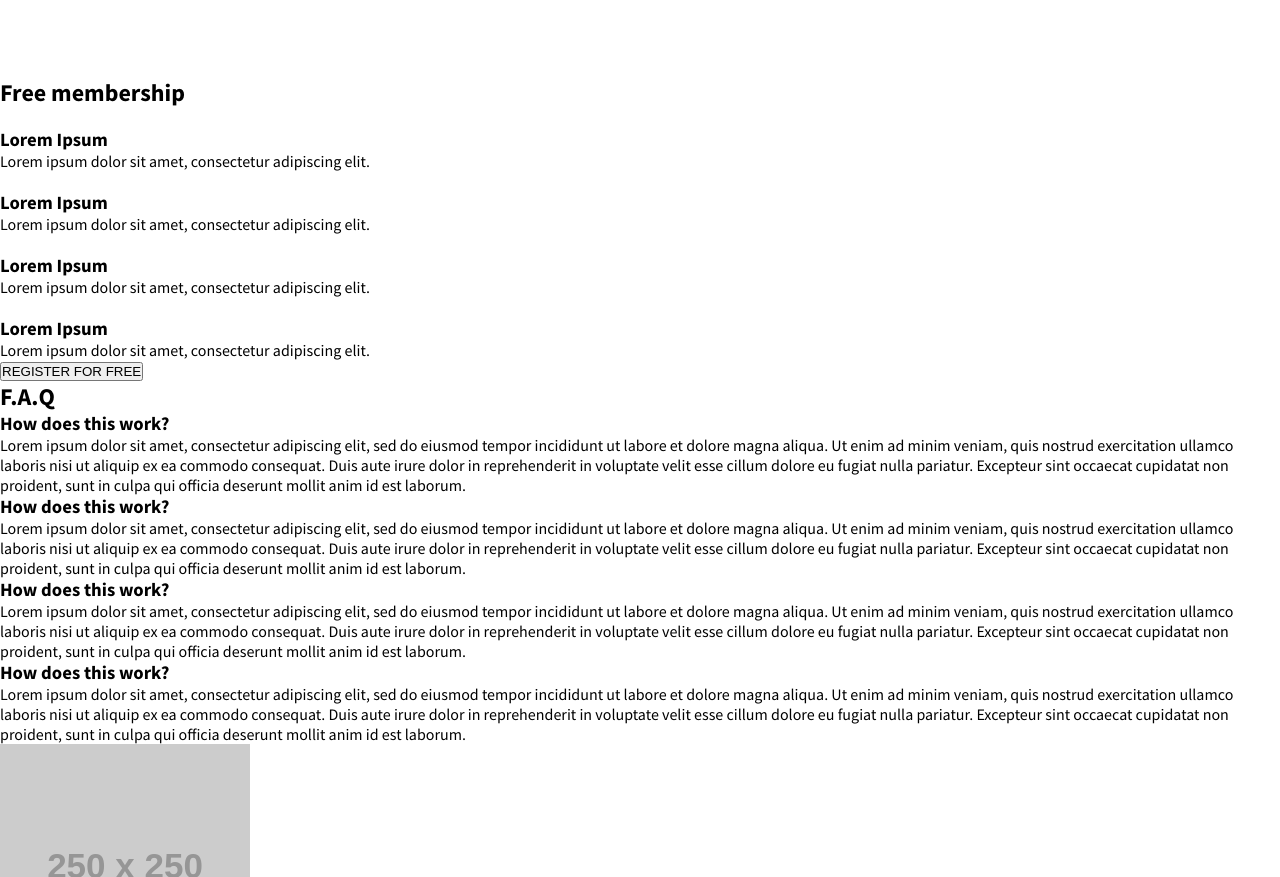
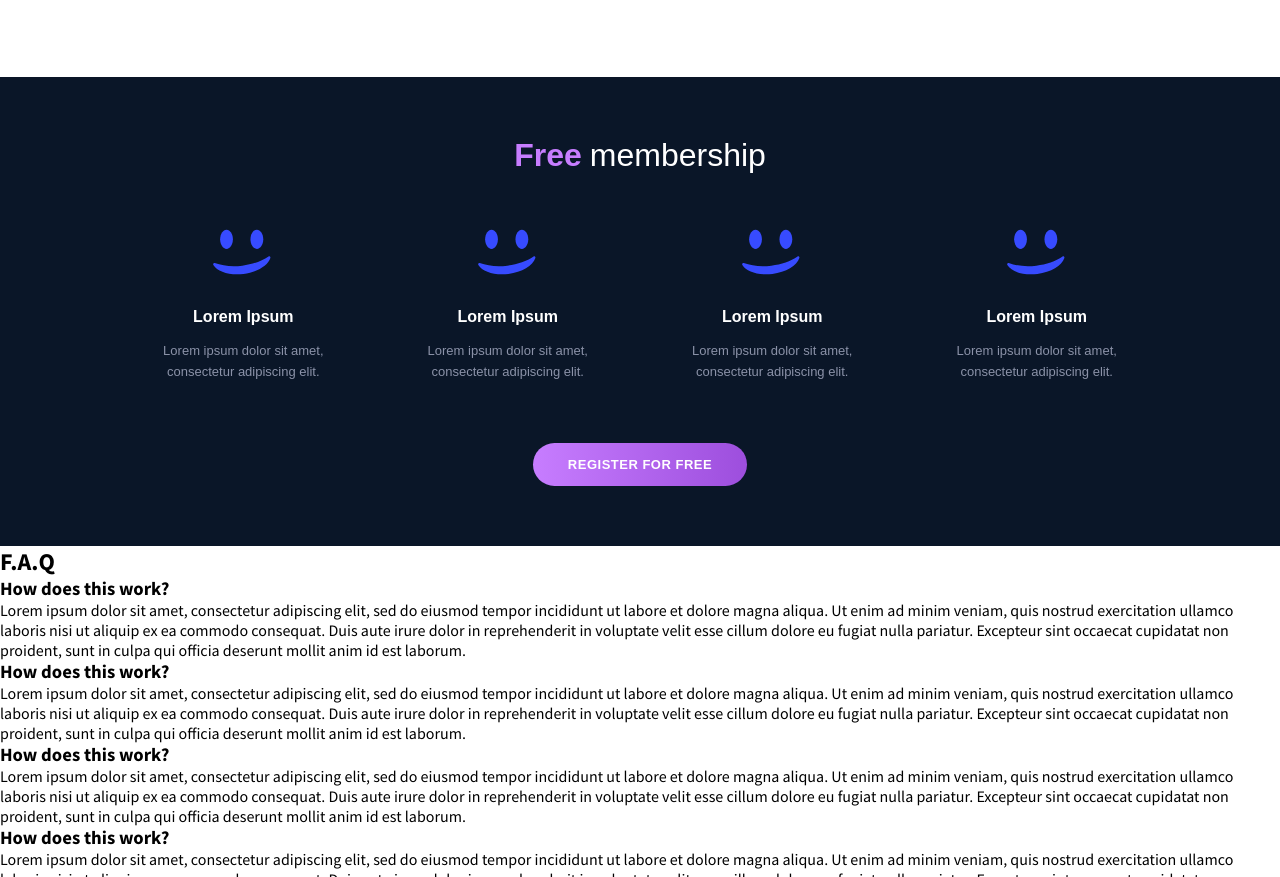
Before and after one commit to dev-baff/alx_html_css, a plain HTML site: page css_advanced/index.html in a window 1280 px wide. Shown: the part 1603-2480 px from the top of the page. Drawn offline with Linux system fonts and the light colour scheme; placeholder pictures from the web are drawn by us.

Commit message:
feat: add membership section

```diff
--- a/css_advanced/index.html
+++ b/css_advanced/index.html
@@ -177,25 +177,25 @@
           <p>8 min</p>
         </div>
       </section>
-      <section>
-        <h2>Free membership</h2>
+      <section class="membership">
+        <h2>membership</h2>
         <div>
-          <img src="./images/smile.svg" alt="" />
+          <img src="logo1.svg" alt="Logo" />
           <h3>Lorem Ipsum</h3>
           <p>Lorem ipsum dolor sit amet, consectetur adipiscing elit.</p>
         </div>
         <div>
-          <img src="./images/smile.svg" alt="" />
+          <img src="logo1.svg" alt="Logo" />
           <h3>Lorem Ipsum</h3>
           <p>Lorem ipsum dolor sit amet, consectetur adipiscing elit.</p>
         </div>
         <div>
-          <img src="./images/smile.svg" alt="" />
+          <img src="logo1.svg" alt="Logo" />
           <h3>Lorem Ipsum</h3>
           <p>Lorem ipsum dolor sit amet, consectetur adipiscing elit.</p>
         </div>
         <div>
-          <img src="./images/smile.svg" alt="" />
+          <img src="logo1.svg" alt="Logo" />
           <h3>Lorem Ipsum</h3>
           <p>Lorem ipsum dolor sit amet, consectetur adipiscing elit.</p>
         </div>
--- a/css_advanced/styles.css
+++ b/css_advanced/styles.css
@@ -85,6 +85,11 @@ header nav a {
     border-radius: 22px;
     border: none;
     box-shadow: 0 4px 4px 0 #000000;
+}
+
+.intro button:hover {
+  transform: translateY(-2px);
+  box-shadow: 0 8px 20px rgba(199, 125, 255, 0.4);
 }
 
 .learn {
@@ -380,3 +385,74 @@ header nav a {
   display: table;
   clear: both;
 }
+
+/* Free Membership Section Styles */
+.membership {
+  background-color: #0a1628;
+  padding: 60px 20px;
+  text-align: center;
+  font-family: Arial, sans-serif;
+}
+
+.membership h2 {
+  color: #ffffff;
+  font-size: 32px;
+  font-weight: 400;
+  margin-bottom: 50px;
+}
+
+.membership h2::before {
+  content: "Free";
+  color: #c77dff;
+  margin-right: 8px;
+  font-weight: bold;
+}
+
+.membership > div {
+  display: inline-block;
+  width: 200px;
+  margin: 0 30px 40px 30px;
+  vertical-align: top;
+}
+
+.membership img {
+  width: 60px;
+  height: 60px;
+  margin-bottom: 20px;
+  filter: invert(73%) sepia(56%) saturate(7490%) hue-rotate(235deg) brightness(103%) contrast(101%);
+
+}
+
+
+.membership h3 {
+  color: #ffffff;
+  font-size: 16px;
+  font-weight: 600;
+  margin-bottom: 15px;
+}
+
+.membership p {
+  color: #8b92a8;
+  font-size: 13px;
+  line-height: 1.6;
+  margin: 0;
+}
+
+.membership button {
+  background: linear-gradient(90deg, #c77dff 0%, #9d4edd 100%);
+  color: #ffffff;
+  border: none;
+  border-radius: 25px;
+  padding: 14px 35px;
+  font-size: 13px;
+  font-weight: 600;
+  letter-spacing: 0.5px;
+  cursor: pointer;
+  margin-top: 20px;
+  transition: transform 0.2s, box-shadow 0.2s;
+}
+
+.membership button:hover {
+  transform: translateY(-2px);
+  box-shadow: 0 8px 20px rgba(199, 125, 255, 0.4);
+}
```
Also changed, not shown: css_advanced/logo1.svg (added).
